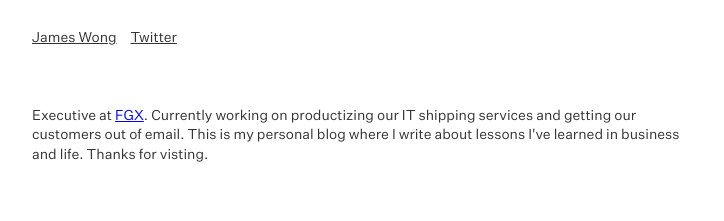
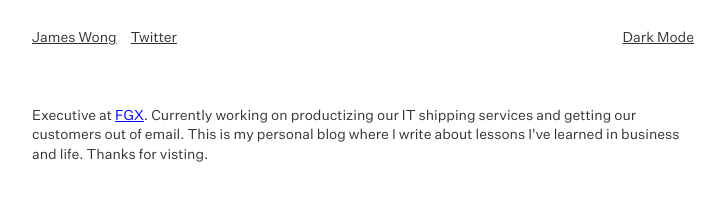
Before and after one commit to jazenwong/wong-blog, a Jekyll site: the page built from index.html, in a window 1280 px wide. Shown: the top 221 px of the page, without its empty margins (277-1001 px from the left). Built offline with Jekyll 4.4.1, drawn with Linux system fonts in a browser that asks for light colours; the list of posts is cut into pages by our own code.

Commit message:
Dark Mode

```diff
--- a/_includes/header.html
+++ b/_includes/header.html
@@ -1,6 +1,7 @@
 <nav>
-  <div>
-    <a href="{{ site.url }}">James Wong</a>
-    <a href="https://twitter.com/jwazen1" class="instagram">Twitter</a>
-  </div>
+    <div class="nav-links">
+      <a href="{{ site.url }}">James Wong</a>
+      <a href="https://twitter.com/jwazen1" class="instagram">Twitter</a>
+    </div>
+    <a href="{{page.url}}" id="theme-toggle" onclick="modeSwitcher()" style="cursor: pointer;"></a>
 </nav>
--- a/_layouts/wrapper.html
+++ b/_layouts/wrapper.html
@@ -35,5 +35,7 @@
 
     {{ content }}
 
+    <script src="/scripts/mode-switcher.js"></script>
+
   </body>
 </html>
--- a/assets/css/styles.css
+++ b/assets/css/styles.css
@@ -104,8 +104,6 @@
     --sans-serif-font: 'Untitled Sans', sans-serif;
 	--serif-font: 'Source Serif', serif;
 	--mono-font: 'Source Code Pro', monospace;
-	--black: #333;
-	--hyperlink:#0000FF;
 
 	--mobile-width: 2/12;
 	--desktop-width: 3/11;
@@ -122,13 +120,44 @@
 	--spacing-xl: 5rem;
 }
 
+html, html[data-theme="light"] {
+	--link-color: #0000FF;
+	--main-text-color: #333;
+	--secondary-text-color: #333;
+	--main-background-color: #ffffff;
+}
+
+html[data-theme="dark"] {
+	--link-color: #ffffff;
+	--main-text-color: #a6a6a6;
+	--secondary-text-color: #c5c5c5;
+	--main-background-color: #000000;
+}
+
+@media (prefers-color-scheme: dark) {
+    html, html[data-theme="dark"] {
+	--link-color: #ffffff;
+	--main-text-color: #a6a6a6;
+	--secondary-text-color: #c5c5c5;
+	--main-background-color: #000000;
+    }
+
+    html[data-theme="light"] {
+	--link-color: #0000FF;
+	--main-text-color: #333;
+	--secondary-text-color: #333;
+	--main-background-color: #ffffff;
+  }
+}
+
 html {
 	height: 100%;
 	font-size: 14px;
-	color: var(--black);
+	color: var(--main-text-color);
   	font-family: var(--sans-serif-font);
 	max-width: 1000px;
 	margin-inline: auto;
+	background-color: var(--main-background-color);
 }
 
 body {
@@ -142,7 +171,7 @@
 
 /* Each state */
 a {
-	color: var(--hyperlink);
+	color: var(--link-color);
   	text-decoration: underline;
 }
 
@@ -151,7 +180,7 @@
 }
 
 a:focus {
-	color: var(--black);
+	color: var(--main-text-color);
 	text-decoration: none;
 }
 
@@ -177,17 +206,20 @@
 /* Text Styles */
 
 h1 {
+	color: var(--secondary-text-color);
 	font-weight: 500;
 	margin-block-end: 2rem;
 }
 
 h2 {
+	color: var(--secondary-text-color);
 	font-weight: 500;
 	margin-block-start: .5rem;
 	margin-block-end: 1.5rem;
 }
 
 h3 {
+	color: var(--secondary-text-color);
 	font-weight: 500;
 	margin-block-start: .5rem;
 	margin-block-end: 1rem;
@@ -217,7 +249,7 @@
 blockquote {
 	font-style: italic;
 	padding-inline-start: var(--spacing-sm);
-	border-left: 2px solid var(--black);
+	border-left: 2px solid var(--main-text-color);
 	margin-block-end: 1rem;
 }
 
@@ -246,7 +278,12 @@
 	margin-block-start: var(--spacing-m);
 }
 
-nav div {
+nav {
+	display: flex;
+	justify-content: space-between;
+}
+
+.nav-links {
 	display: flex;
 	gap: var(--gutter-sm);
 }
@@ -254,7 +291,7 @@
 nav a {
 	display: block;
 	font-weight: 400;
-	color: var(--black);
+	color: var(--main-text-color);
 }
 
 /* Home */
--- /dev/null
+++ b/scripts/mode-switcher.js
@@ -0,0 +1,53 @@
+let systemInitiatedDark = window.matchMedia("(prefers-color-scheme: dark)");
+let theme = sessionStorage.getItem('theme');
+
+if (systemInitiatedDark.matches) {
+	document.getElementById("theme-toggle").innerHTML = "Light Mode";
+} else {
+	document.getElementById("theme-toggle").innerHTML = "Dark Mode";
+}
+
+function prefersColorTest(systemInitiatedDark) {
+  if (systemInitiatedDark.matches) {
+  	document.documentElement.setAttribute('data-theme', 'dark');
+   	document.getElementById("theme-toggle").innerHTML = "Light Mode";
+   	sessionStorage.setItem('theme', '');
+  } else {
+  	document.documentElement.setAttribute('data-theme', 'light');
+    document.getElementById("theme-toggle").innerHTML = "Dark Mode";
+    sessionStorage.setItem('theme', '');
+  }
+}
+systemInitiatedDark.addListener(prefersColorTest);
+
+
+function modeSwitcher() {
+	let theme = sessionStorage.getItem('theme');
+	if (theme === "dark") {
+		document.documentElement.setAttribute('data-theme', 'light');
+		sessionStorage.setItem('theme', 'light');
+		document.getElementById("theme-toggle").innerHTML = "Dark Mode";
+	}	else if (theme === "light") {
+		document.documentElement.setAttribute('data-theme', 'dark');
+		sessionStorage.setItem('theme', 'dark');
+		document.getElementById("theme-toggle").innerHTML = "Light Mode";
+	} else if (systemInitiatedDark.matches) {
+		document.documentElement.setAttribute('data-theme', 'light');
+		sessionStorage.setItem('theme', 'light');
+		document.getElementById("theme-toggle").innerHTML = "Dark Mode";
+	} else {
+		document.documentElement.setAttribute('data-theme', 'dark');
+		sessionStorage.setItem('theme', 'dark');
+		document.getElementById("theme-toggle").innerHTML = "Light Mode";
+	}
+}
+
+if (theme === "dark") {
+	document.documentElement.setAttribute('data-theme', 'dark');
+	sessionStorage.setItem('theme', 'dark');
+	document.getElementById("theme-toggle").innerHTML = "Light Mode";
+} else if (theme === "light") {
+	document.documentElement.setAttribute('data-theme', 'light');
+	sessionStorage.setItem('theme', 'light');
+	document.getElementById("theme-toggle").innerHTML = "Dark Mode";
+}
```
Also changed, not shown: _layouts/home.html (line endings or trailing spaces).
